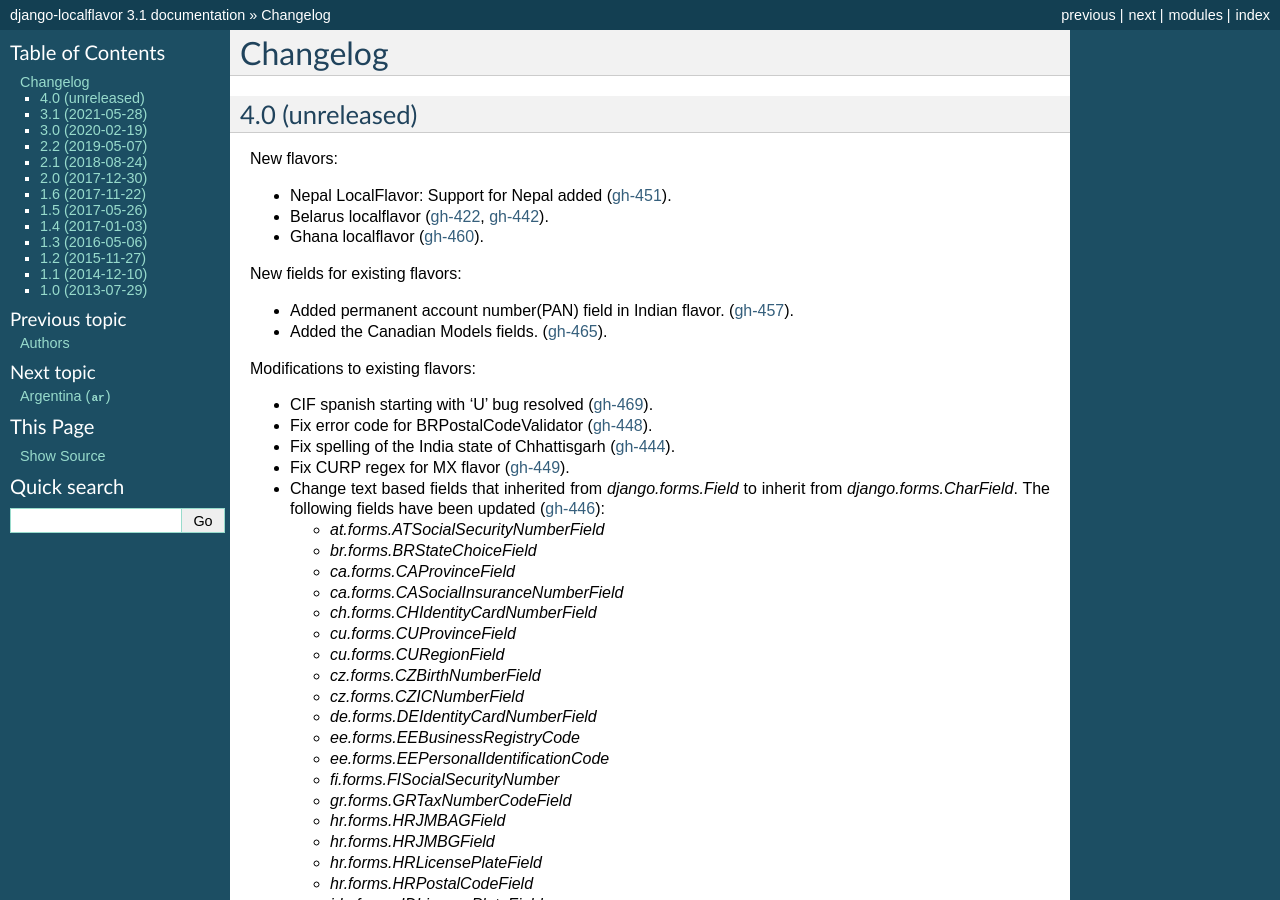
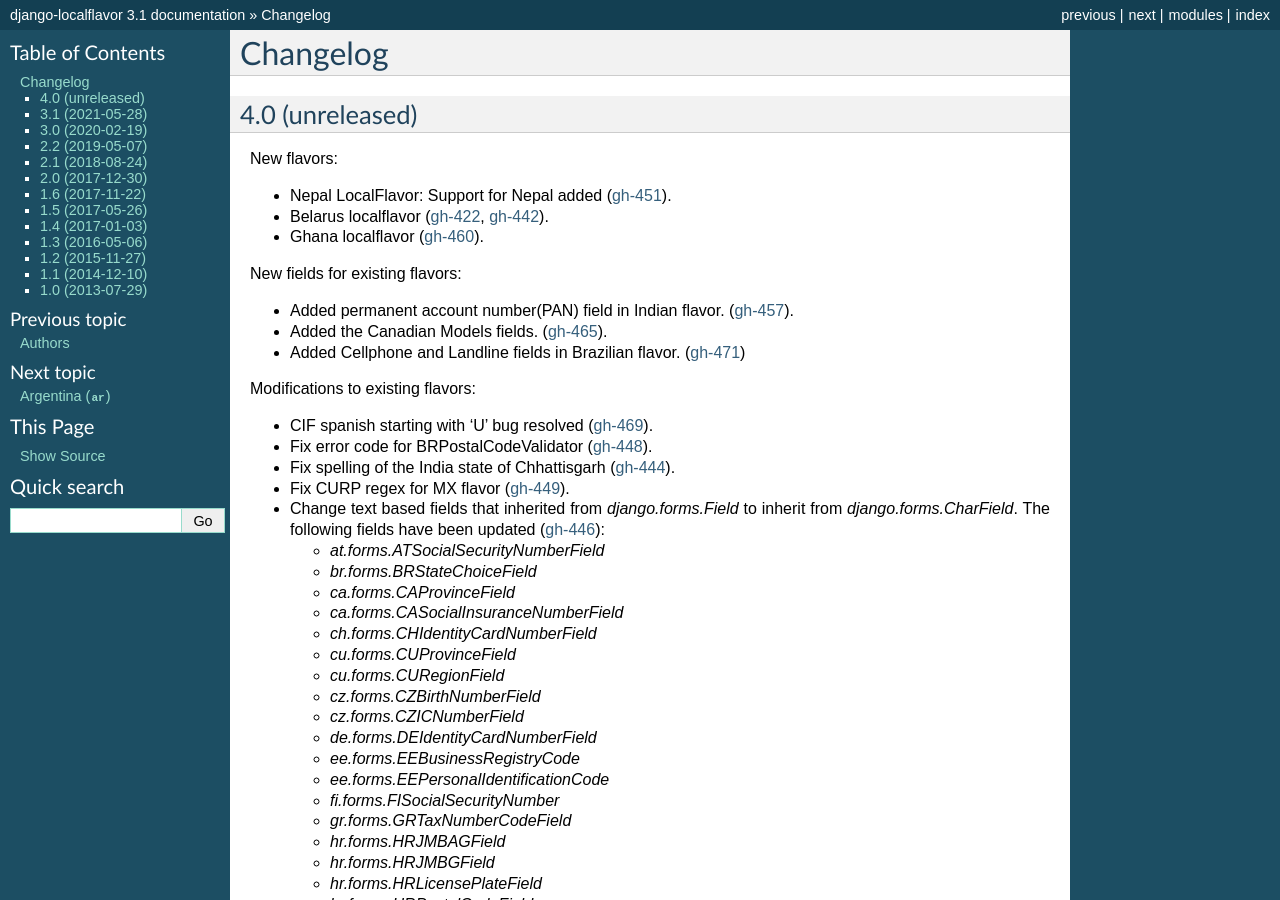
Before and after one commit to django/django-localflavor, a Sphinx documentation site: the page built from docs/changelog.rst, in a window 1280 px wide and 900 px high. Built offline with Sphinx 7.4.7, drawn with Linux system fonts in a browser that asks for light colours.

Commit message:
Adding changes to changelog
Signed-off-by: Leonardo Paz <leopestevam@hotmail.com>

```diff
--- a/docs/changelog.rst
+++ b/docs/changelog.rst
@@ -20,6 +20,8 @@
   (`gh-457 <https://github.com/django/django-localflavor/pull/457>`_).
 - Added the Canadian Models fields.
   (`gh-465 <https://github.com/django/django-localflavor/pull/465>`_).
+- Added Cellphone and Landline fields in Brazilian flavor.
+  (`gh-471 <https://github.com/django/django-localflavor/pull/471>`_)
 
 Modifications to existing flavors:
 
```
